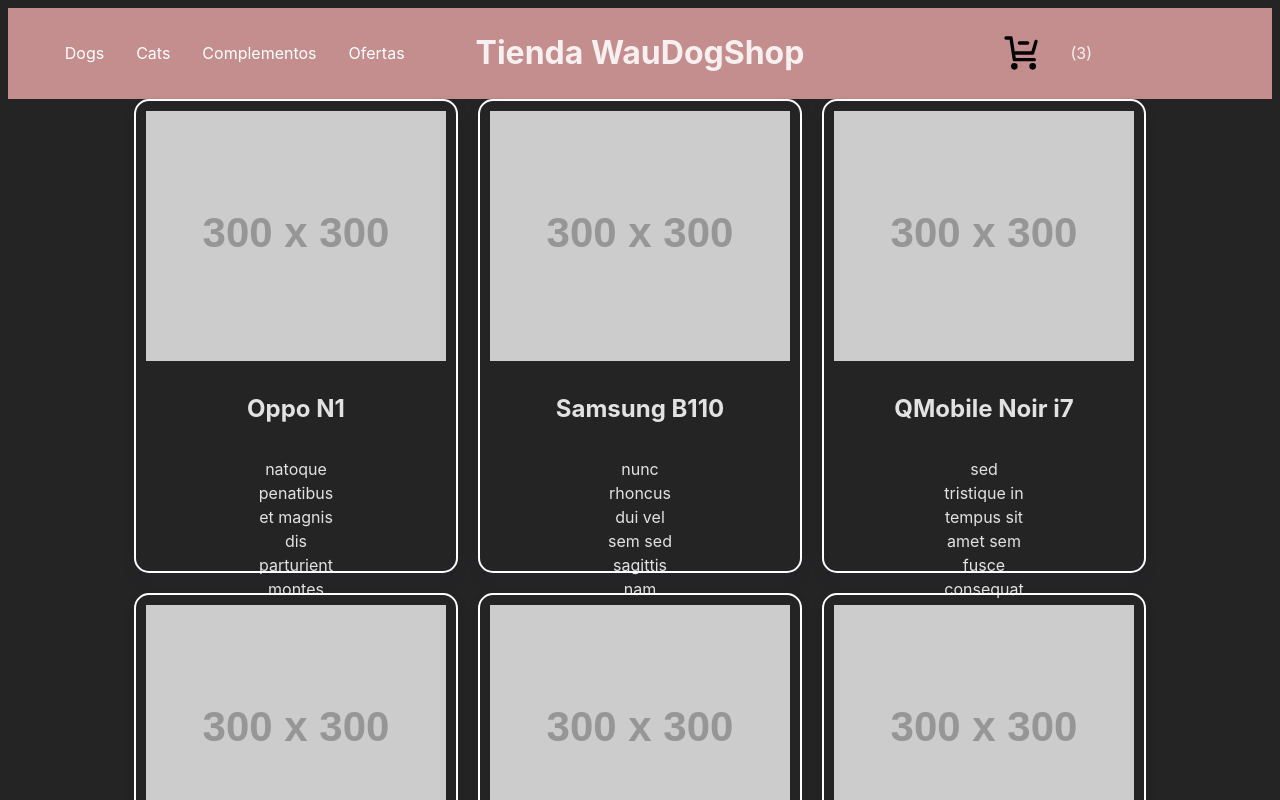
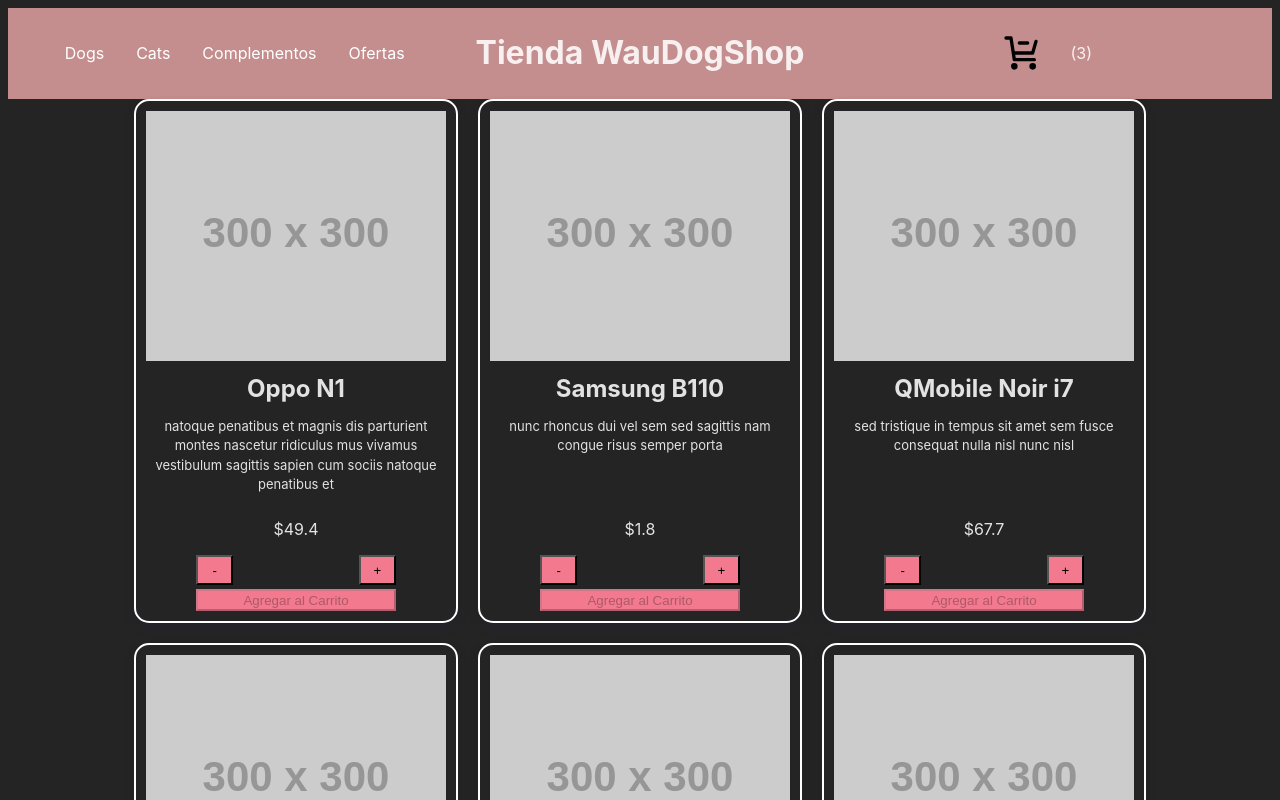
Before and after one commit to Sebastian4848/coder-react-60050, a React (Vite) app: page / in a window 1280 px wide. Shown: the top 800 px of the page. Built offline with nearby package versions, Linux system fonts and the light colour scheme.

Commit message:
arreglando estilos tamaños de texto y formato elemento Item

```diff
--- a/src/components/Item/Item.jsx
+++ b/src/components/Item/Item.jsx
@@ -1,5 +1,6 @@
 import React from 'react'
 import styles from '../Item/item.module.scss'
+import ItemCount from '../ItemCount/ItemCount'
 /*
     {
         "id": 21,
@@ -14,8 +15,9 @@ const Item = ({item}) => {
     <div className={styles.container}>
         <img src={item.pictureUrl}/>
         <h2>{item.title}</h2>
-        <span>{item.description}</span>
+        <p>{item.description}</p>
         <span>${item.price}</span>
+        <ItemCount item={item}/>
     </div>
   )
 }
--- a/src/components/Item/item.module.scss
+++ b/src/components/Item/item.module.scss
@@ -1,6 +1,6 @@
 .container {
     width: 300px;
-    height: 450px;
+    height: 500px;
     box-shadow: rgba(50, 50, 93, 0.25) 0px 6px 12px -2px,
         rgba(0, 0, 0, 0.3) 0px 3px 7px -3px;
     display: flex;
@@ -12,9 +12,33 @@
     border-radius: 15px;
     padding: 10px;
     text-align: center;
+
     img {
         width: 100%;
         height: 250px;
         object-fit: cover;
     }
+
+    h2 {
+        width: 100%;
+        font-size: very-large;
+        margin: 0px;
+        padding: 0px;
+    }
+
+    p {
+        width: 100%;
+        height: 140px;
+        margin: 0px;
+        overflow: auto;
+        font-size: small;
+    }
+
+
+
+    span {
+        width: 100%;
+        margin: 0px;
+
+    }
 }
```
